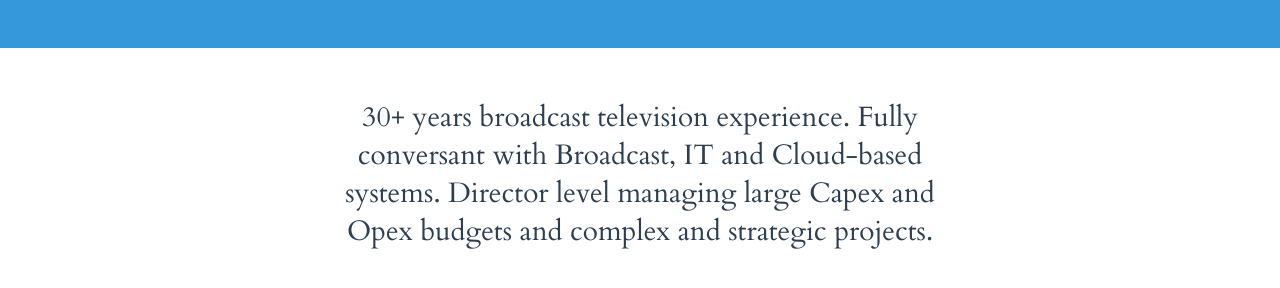
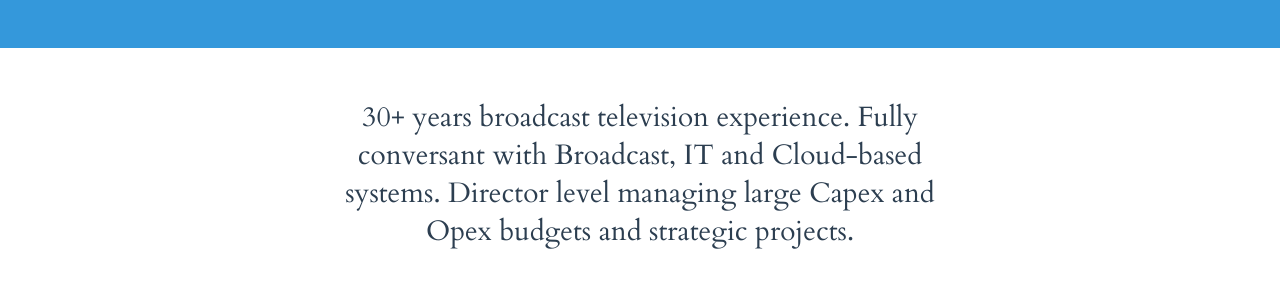
Before and after one commit to fkerrin/ServerlessPortfolio, a plain HTML site: page index.html in a window 1280 px wide. Shown: the part 900-1188 px from the top of the page. Drawn offline with Linux system fonts and the light colour scheme.

Commit message:
Testing CodePupeline

```diff
--- a/index.html
+++ b/index.html
@@ -114,7 +114,7 @@
 
     <section class="section section--alignCentered section--description">
       <p class="color--darkgrey section__description">
-        30+ years broadcast television experience. Fully conversant with Broadcast, IT and Cloud-based systems. Director level managing large Capex and Opex budgets and complex and strategic projects.
+        30+ years broadcast television experience. Fully conversant with Broadcast, IT and Cloud-based systems. Director level managing large Capex and Opex budgets and strategic projects.
       </p>
 
     <div class="background--skyBlue modal--closed">
```
